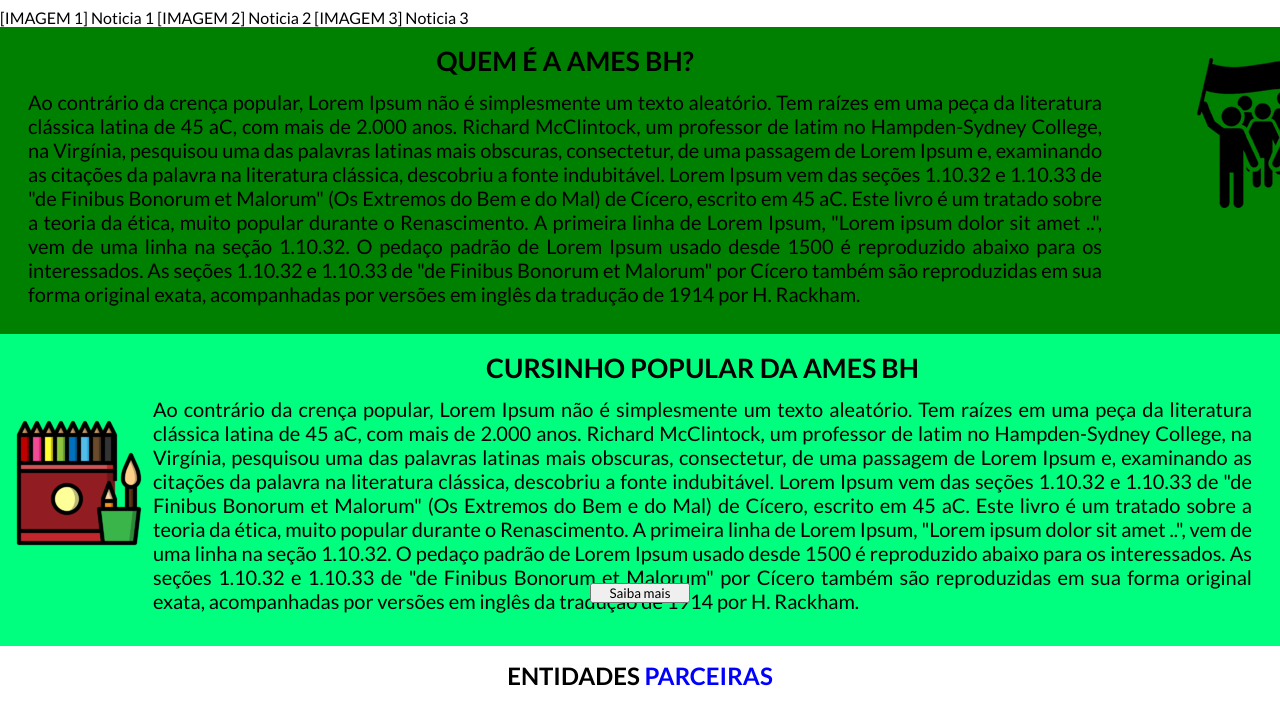
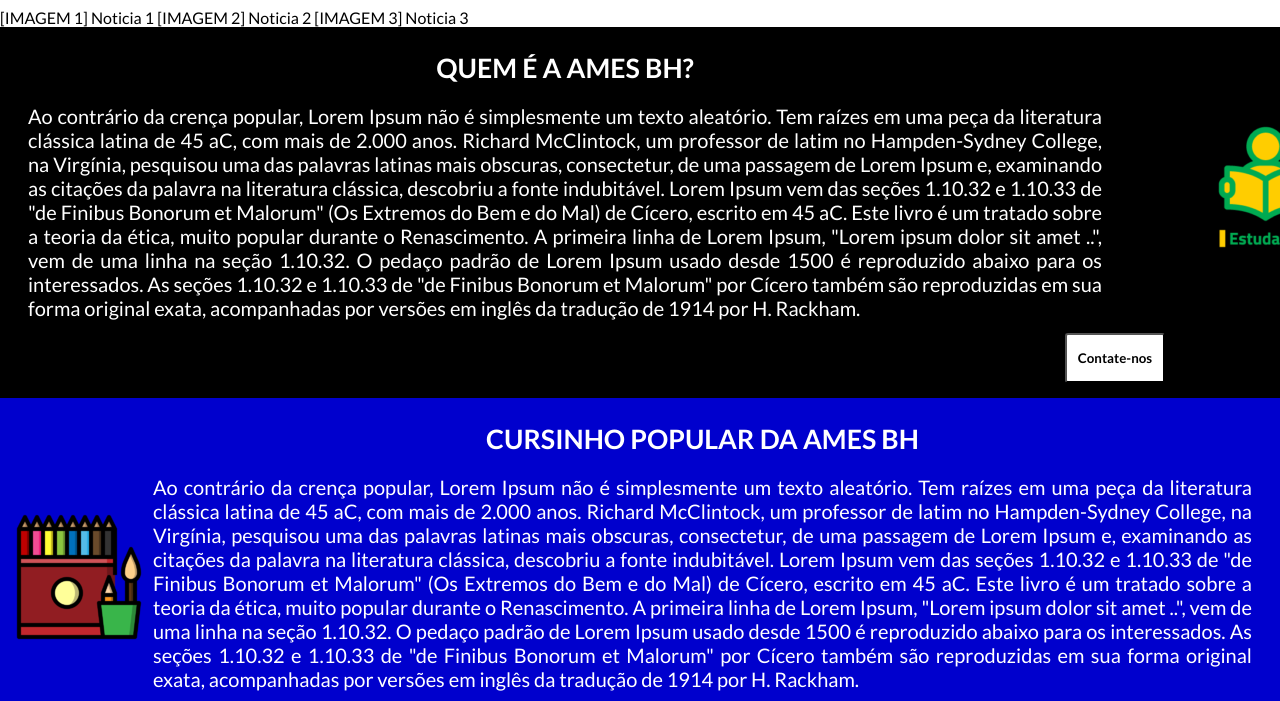
Before and after one commit to uujaum/Ames-bh, a plain HTML site: page index.html in a window 1280 px wide. Shown: the part 242-943 px from the top of the page. Drawn offline with Linux system fonts and the light colour scheme; a web font is replaced by a local one.

Commit message:
Parte 1 dos textos
ta feio demais ainda, falta algo

```diff
--- a/_css/estilo.css
+++ b/_css/estilo.css
@@ -101,8 +101,9 @@
 section#sobre-nos {
 	width: 100%;
 	height: 100%;
-	background-color: green;
+	background-color: #000;
 	padding: 15px;
+	color: #fff;
 }
 
 div#texto-sobre-nos {
@@ -113,7 +114,7 @@
 	width: 10%;
 	position: absolute;
 	left: 1190px;
-	top: 300px;
+	top: 350px;
 }
 
 div#texto-sobre-nos h3 {
@@ -121,7 +122,7 @@
 	font-weight: bolder;
 	text-align: center;
 	text-transform: uppercase;
-	margin: 3px;
+	margin: 10px;
 }
 
 div#texto-sobre-nos p {
@@ -131,10 +132,21 @@
 	padding: 10px;
 }
 
+section#sobre-nos button {
+	width: 100px;
+	background-color: #ffffff;
+	padding: 15px 10px;
+	border-radius: 3px;
+	cursor: pointer;
+	font-weight: bolder;
+	position: relative;
+	left: 1050px;
+}
+
 /* SECTION - CURSINHO POPULAR */
 
 section#secao-cursinho {
-	background-color: SpringGreen;
+	background-color: #0000CD;
 	width: 100%;
 	height: 100%;
 	padding: 15px;
@@ -150,7 +162,7 @@
 div#icone-secao-cursinho {
 	width: 10%;
 	position: relative;
-	top: 70px;
+	top: 100px;
 }
 
 div#texto-secao-cursinho h3 {
@@ -158,7 +170,8 @@
 	font-weight: bolder;
 	text-align: center;
 	text-transform: uppercase;
-	margin: 3px;
+	margin: 10px;
+	color: #fff;
 }
 
 div#texto-secao-cursinho p {
@@ -166,14 +179,18 @@
 	margin: 3px;
 	font-size: 15pt;
 	padding: 10px;
+	color: #fff;
 }
 
 section#secao-cursinho button {
 	width: 100px;
-   margin: 0 auto;
-   text-align: center; /* FAZER FUNCIONAR */
-   position: absolute;
-   top: 825px;
+	background-color: #ffffff;
+	padding: 15px 10px;
+	border-radius: 3px;
+	cursor: pointer;
+	font-weight: bolder;
+	position: relative;
+	left: 10px;
 }
 
 /* SECTION - ENTIDADES */
--- a/index.html
+++ b/index.html
@@ -52,10 +52,12 @@
 			<p> Ao contrário da crença popular, Lorem Ipsum não é simplesmente um texto aleatório. Tem raízes em uma peça da literatura clássica latina de 45 aC, com mais de 2.000 anos. Richard McClintock, um professor de latim no Hampden-Sydney College, na Virgínia, pesquisou uma das palavras latinas mais obscuras, consectetur, de uma passagem de Lorem Ipsum e, examinando as citações da palavra na literatura clássica, descobriu a fonte indubitável. Lorem Ipsum vem das seções 1.10.32 e 1.10.33 de "de Finibus Bonorum et Malorum" (Os Extremos do Bem e do Mal) de Cícero, escrito em 45 aC. Este livro é um tratado sobre a teoria da ética, muito popular durante o Renascimento. A primeira linha de Lorem Ipsum, "Lorem ipsum dolor sit amet ..", vem de uma linha na seção 1.10.32.
 
 			O pedaço padrão de Lorem Ipsum usado desde 1500 é reproduzido abaixo para os interessados. As seções 1.10.32 e 1.10.33 de "de Finibus Bonorum et Malorum" por Cícero também são reproduzidas em sua forma original exata, acompanhadas por versões em inglês da tradução de 1914 por H. Rackham. </p>
+
+			<button> Contate-nos </button>
 		</div>
 
 		<div id="icone-sobre-nos">
-			<img src="_imagens/protesto-pequeno.png">
+			<img src="_imagens/_icones/icone-estudantes.png">
 		</div>
 	</section>
 
@@ -70,9 +72,9 @@
 			<p> Ao contrário da crença popular, Lorem Ipsum não é simplesmente um texto aleatório. Tem raízes em uma peça da literatura clássica latina de 45 aC, com mais de 2.000 anos. Richard McClintock, um professor de latim no Hampden-Sydney College, na Virgínia, pesquisou uma das palavras latinas mais obscuras, consectetur, de uma passagem de Lorem Ipsum e, examinando as citações da palavra na literatura clássica, descobriu a fonte indubitável. Lorem Ipsum vem das seções 1.10.32 e 1.10.33 de "de Finibus Bonorum et Malorum" (Os Extremos do Bem e do Mal) de Cícero, escrito em 45 aC. Este livro é um tratado sobre a teoria da ética, muito popular durante o Renascimento. A primeira linha de Lorem Ipsum, "Lorem ipsum dolor sit amet ..", vem de uma linha na seção 1.10.32.
 
 			O pedaço padrão de Lorem Ipsum usado desde 1500 é reproduzido abaixo para os interessados. As seções 1.10.32 e 1.10.33 de "de Finibus Bonorum et Malorum" por Cícero também são reproduzidas em sua forma original exata, acompanhadas por versões em inglês da tradução de 1914 por H. Rackham. </p>
+
+			<button> Saiba mais </button>
 		</div>
-
-		<button> Saiba mais </button>
 	</section>
 
 
```
Also changed, not shown: _imagens/_icones/icone-estudantes.png (added).
